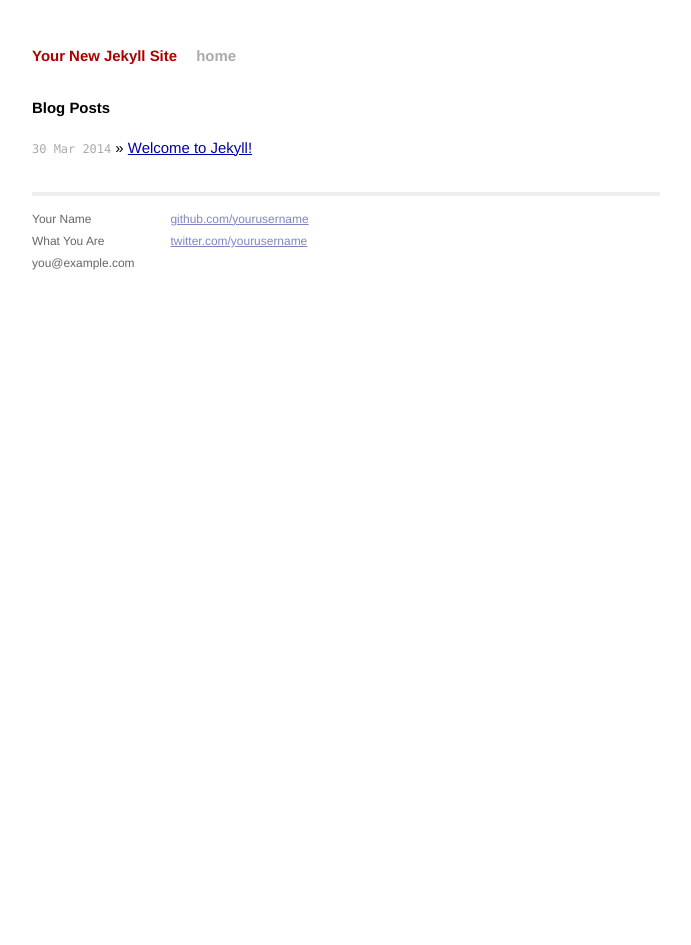
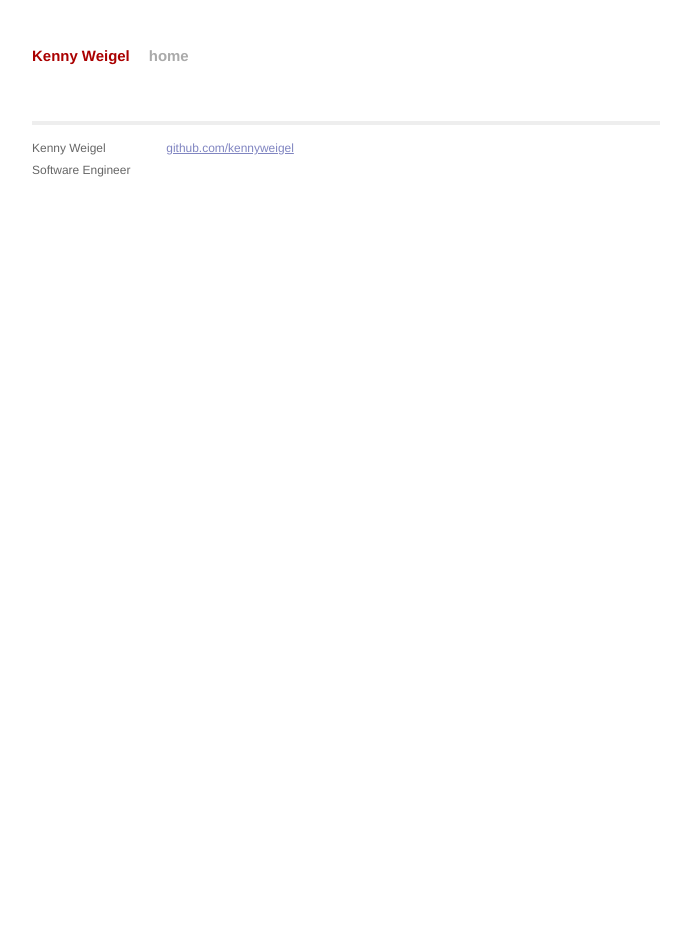
Before and after one commit to kennyweigel/kennyweigel.github.io, a Jekyll site: the page built from index.html, in a window 1280 px wide. Shown: the whole page, without its empty margins (294-985 px from the left). Built offline with Jekyll 4.4.1, drawn with Linux system fonts in a browser that asks for light colours; Markdown is read by kramdown in place of the engine named in the settings.

Commit message:
removed blog feature

```diff
--- a/_config.yml
+++ b/_config.yml
@@ -1,3 +1,3 @@
-name: Your New Jekyll Site
+name: Kenny Weigel
 markdown: redcarpet
 pygments: true
--- a/_layouts/default.html
+++ b/_layouts/default.html
@@ -26,15 +26,13 @@
           <div class="footer">
             <div class="contact">
               <p>
-                Your Name<br />
-                What You Are<br />
-                you@example.com
+                Kenny Weigel<br />
+                Software Engineer
               </p>
             </div>
             <div class="contact">
               <p>
-                <a href="https://github.com/yourusername">github.com/yourusername</a><br />
-                <a href="https://twitter.com/yourusername">twitter.com/yourusername</a><br />
+                <a href="https://github.com/yourusername">github.com/kennyweigel</a><br />
               </p>
             </div>
           </div>
--- a/index.html
+++ b/index.html
@@ -4,10 +4,5 @@ title: Your New Jekyll Site
 ---
 
 <div id="home">
-  <h1>Blog Posts</h1>
-  <ul class="posts">
-    {% for post in site.posts %}
-      <li><span>{{ post.date | date_to_string }}</span> &raquo; <a href="{{ post.url }}">{{ post.title }}</a></li>
-    {% endfor %}
-  </ul>
+
 </div>
```
